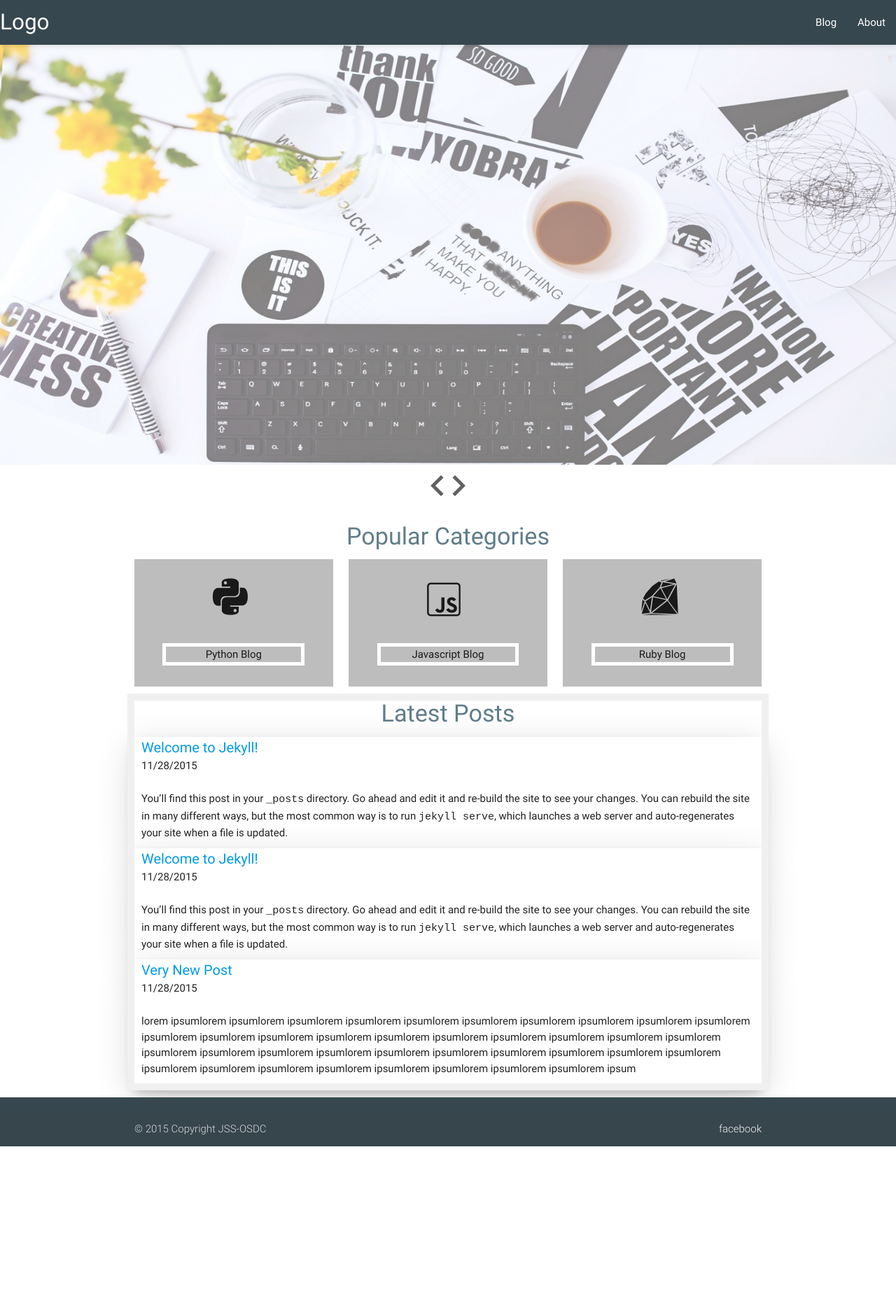
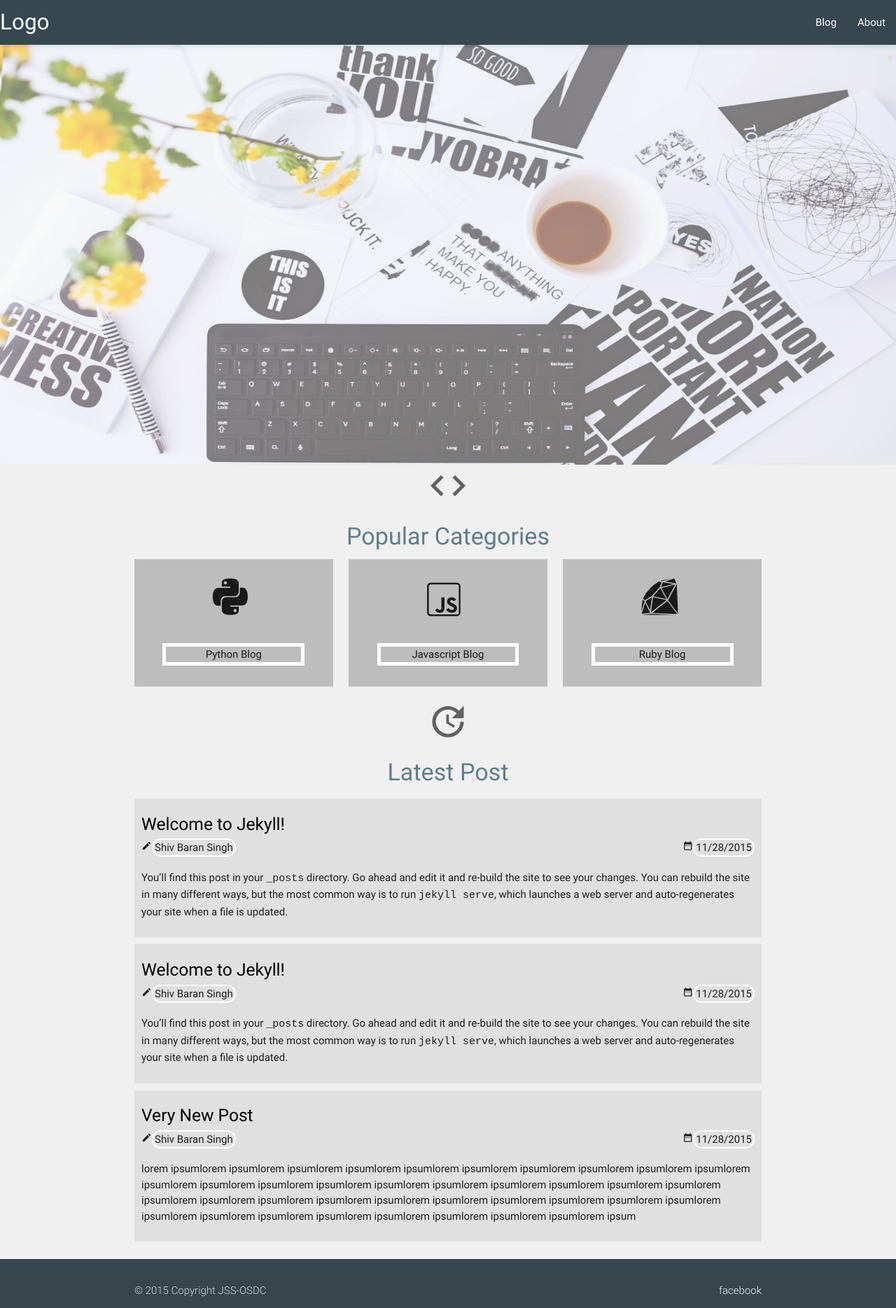
Before and after one commit to JSS-OSDC/jss-osdc.github.io, a Jekyll site: the page built from index.html, in a window 1280 px wide. Shown: the whole page at 70% size. Built offline with Jekyll 4.4.1, drawn with Linux system fonts in a browser that asks for light colours; before the commit the page ends 1638 px from its top, so only the background shows below that.

Commit message:
Updated index page

```diff
--- a/_posts/2015-11-28-newnew.html
+++ b/_posts/2015-11-28-newnew.html
@@ -1,6 +1,7 @@
 ---
 layout: post
 title:  "Very New Post"
+author: Shiv Baran Singh
 ---
 
 <p>
--- a/_posts/2015-11-28-newpost.markdown
+++ b/_posts/2015-11-28-newpost.markdown
@@ -3,6 +3,7 @@ layout: post
 title:  "Welcome to Jekyll!"
 date:   2015-11-28 17:49:35 +0530
 categories: jekyll update
+author: Shiv Baran Singh
 ---
 You’ll find this post in your `_posts` directory. Go ahead and edit it and re-build the site to see your changes. You can rebuild the site in many different ways, but the most common way is to run `jekyll serve`, which launches a web server and auto-regenerates your site when a file is updated.
 
--- a/_posts/2015-11-28-welcome-to-jekyll.markdown
+++ b/_posts/2015-11-28-welcome-to-jekyll.markdown
@@ -3,6 +3,7 @@ layout: post
 title:  "Welcome to Jekyll!"
 date:   2015-11-28 17:49:35 +0530
 categories: jekyll update
+author: Shiv Baran Singh
 ---
 You’ll find this post in your `_posts` directory. Go ahead and edit it and re-build the site to see your changes. You can rebuild the site in many different ways, but the most common way is to run `jekyll serve`, which launches a web server and auto-regenerates your site when a file is updated.
 
--- a/assets/css/style.css
+++ b/assets/css/style.css
@@ -1,5 +1,5 @@
 body{
-
+	background-color: #f0f0f0;
 }
 /*Header CSS*/
 nav{
@@ -39,21 +39,17 @@ footer.page-footer{
 	text-align: center;
 	width: 80%;
 }
-.latest-post{
-	background-color: #fff;
-	outline: 10px solid #f0f0f0;
-}
-.post-list{
-	background-color: #fff;
-}
-.post-list a{
-	padding: 10px;
-	font-size: 20px;
-}
-.post-list p{
-	padding: 10px;
-	margin-bottom: 0px;
-}
-.date{
+.latest-blog-list{
+	background-color: #e0e0e0 ;
+	margin-top: 5px;
+	margin-bottom: 5px;
 	padding: 10px;
 }
+.latest-blog-list a{
+	color: #000 !important;
+}
+.list-tags{
+	border:2px solid #fff;
+	border-radius: 50px;
+	padding: 2px;
+}
--- a/index.html
+++ b/index.html
@@ -8,6 +8,7 @@ layout: default
    </div>
 </div>
 
+<section>
 <div class="container">
     <center><i class="medium material-icons grey-text text-darken-2">code</i></center>
     <h4>Popular Categories</h4>
@@ -32,14 +33,29 @@ layout: default
         </div>
     </div>
 </div>
-<div class="container latest-post">
-  <h4>Latest Posts</h4>
-  {% for post in site.posts %}
-    <div class="post-list z-depth-3">
-    	<a href="{{ post.url }}">{{ post.title }}</a><br>
-	    <span class="date">{{ post.date | date: "%m/%d/%Y" }}</span>
+</section>
 
-    	{{ post.excerpt}}
+<section>
+<div class="container">
+    <center><i class="medium material-icons grey-text text-darken-2">update</i></center>
+    <h4>Latest Post</h4>
+    <div class="row">
+        {% for post in site.posts %}
+        <div class="col s12">
+          <div class="latest-blog-list">
+              <h5><a href="{{ post.url }}">{{ post.title }}</a></h5>
+              <div class="row">
+                <div class="col s6 left-align">
+                   <i class="tiny material-icons">create</i><span class="list-tags">{{post.author}}</span>
+                </div>
+                <div class="col s6 right-align">
+                   <i class="tiny material-icons">date_range</i><span class="list-tags">{{post.date | date: "%m/%d/%Y" }}</span>
+                </div>
+              </div>
+               {{post.excerpt}}
+          </div>
+        </div>
+         {% endfor %}
     </div>
-  {% endfor %}
 </div>
+</section>
```
